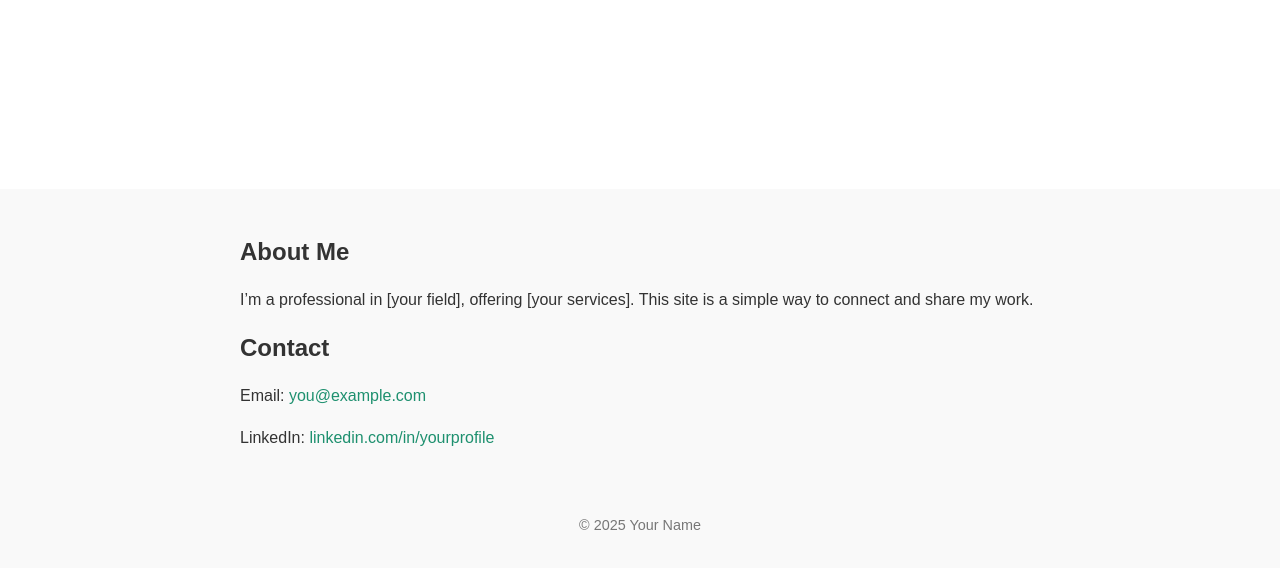
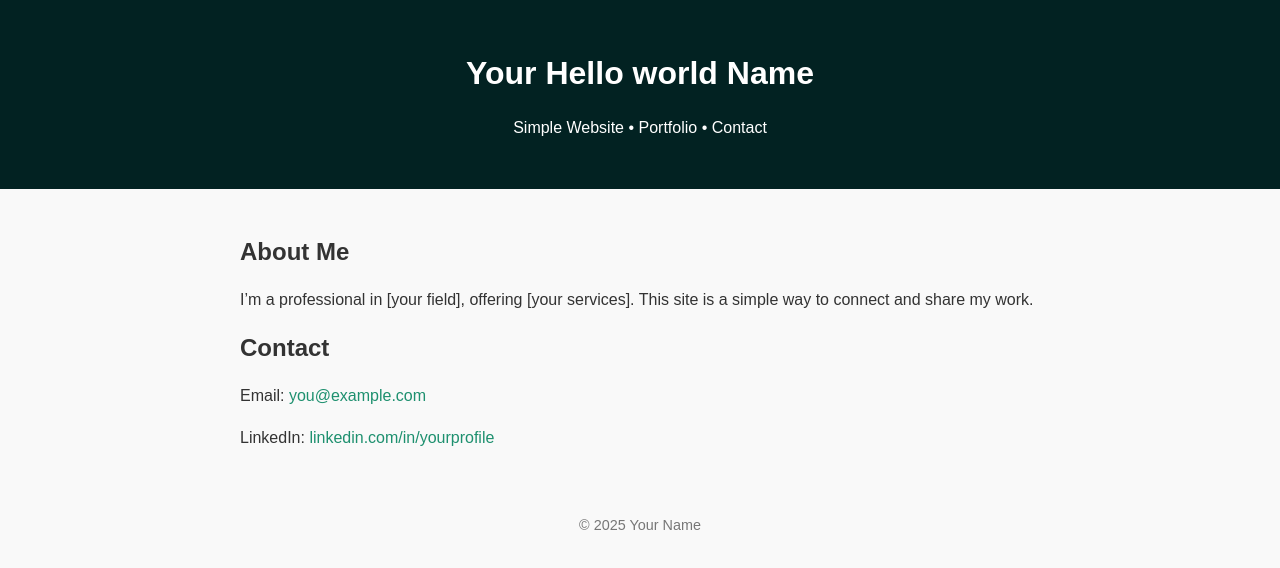
Before and after one commit to rthurm/helladrybilge, a plain HTML site: page index.html in a window 1280 px wide. Drawn offline with Linux system fonts and the light colour scheme.

Commit message:
Update index.html

```diff
--- a/index.html
+++ b/index.html
@@ -14,7 +14,7 @@
       color: #333;
     }
     header {
-      background: #FFFFFF;
+      background: #022222;
       color: white;
       padding: 2rem 1rem;
       text-align: center;
```
